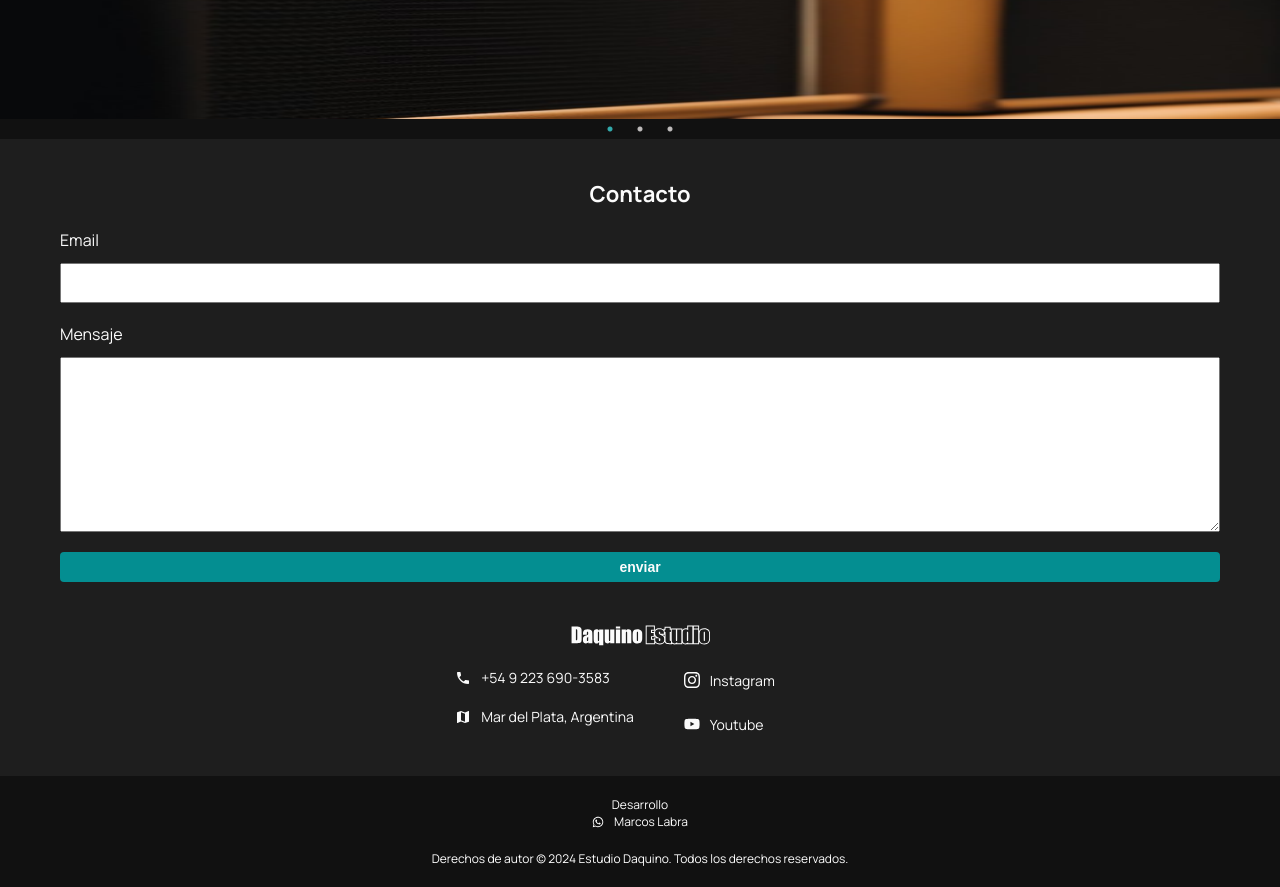
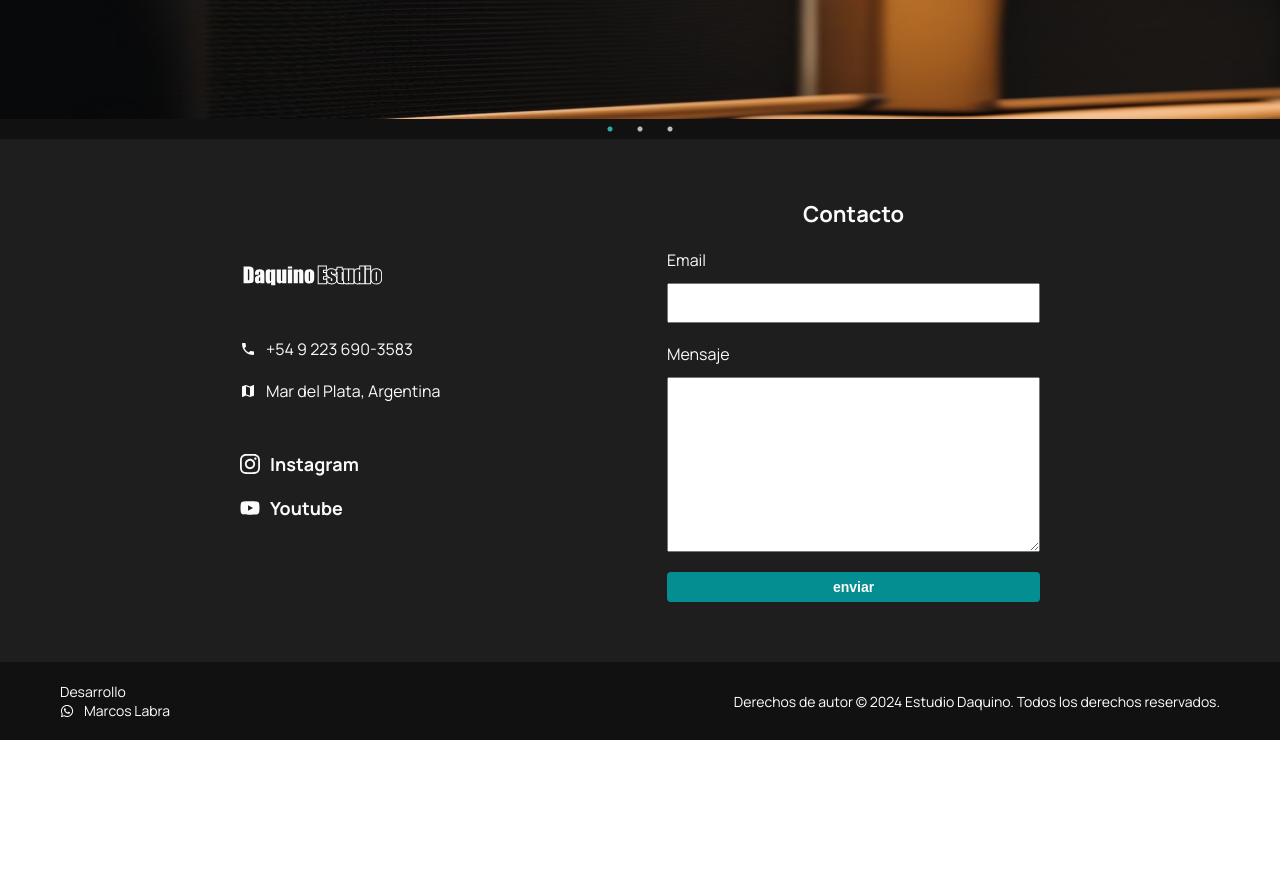
Before and after one commit to MarcosLabra/daquino-estudio, a Next.js app: page / in a window 1280 px wide. Shown: the part 5180-6067 px from the top of the page. After the commit the page ends 5920 px from the top, so only its background shows below. Built offline with nearby package versions, Linux system fonts and the light colour scheme.

Commit message:
termino responsive net, solo falta carousel de fotos

```diff
--- a/src/app/ui/footer/contactForm.module.scss
+++ b/src/app/ui/footer/contactForm.module.scss
@@ -48,3 +48,44 @@
     padding: 40px 60px;
   }
 }
+@media screen and (min-width: 1200px) {
+  .form {
+    padding: 0;
+    width: 373px;
+    h4 {
+      font-size: 22px;
+      font-weight: 700;
+    }
+    div {
+      display: flex;
+      flex-direction: column;
+      width: 100%;
+      margin-top: 20px;
+      label {
+        margin-bottom: 12px;
+      }
+      input {
+        padding: 10px;
+        height: 40px;
+      }
+      textarea {
+        padding: 10px;
+        height: 175px;
+      }
+    }
+    button {
+      margin-top: 20px;
+      background-color: $teal;
+      color: $white;
+      font-size: 14px;
+      font-weight: 700;
+      border: none;
+      width: 100%;
+      height: 30px;
+      border-radius: 4px;
+      &:hover {
+        background-color: $teal-highlight;
+      }
+    }
+  }
+}
--- a/src/app/ui/footer/copyright.module.scss
+++ b/src/app/ui/footer/copyright.module.scss
@@ -39,3 +39,25 @@
     }
   }
 }
+
+@media screen and (min-width: 1200px) {
+  .copyright {
+    flex-direction: row;
+    justify-content: space-between;
+    padding: 20px 60px;
+    color: white;
+    font-size: 14px;
+    text-align: left;
+
+    a {
+      display: flex;
+      align-items: flex-start;
+      margin-bottom: 0px;
+
+      div {
+        display: flex;
+        align-items: center;
+      }
+    }
+  }
+}
--- a/src/app/ui/footer/footer.jsx
+++ b/src/app/ui/footer/footer.jsx
@@ -7,8 +7,10 @@ import Copyright from './Copyright';
 export default function Footer() {
     return (
         <footer id='contact' className={style.footer}>
+        <div className={style.container}>
             <ContactForm />
             <Info />
+        </div>
             <Copyright />
         </footer>
     )
--- a/src/app/ui/footer/footer.module.scss
+++ b/src/app/ui/footer/footer.module.scss
@@ -1,3 +1,16 @@
 .footer{
     background-color: #1E1E1E;
 }
+
+@media screen and (min-width: 1200px) {
+    .footer{
+        .container{
+            display: flex;
+            flex-direction: row-reverse;
+            justify-content: space-between;
+            align-items: center;
+            padding: 60px 240px;
+        }
+    }
+
+}
--- a/src/app/ui/footer/info.module.scss
+++ b/src/app/ui/footer/info.module.scss
@@ -60,7 +60,37 @@
       }
       .rrss {
         margin: 0 50px;
+        p{
+          font-weight: 700;
+        }
       }
     }
   }
 }
+@media screen and (min-width: 1200px) {
+  .infoContainer {
+    padding: 0;
+    display: flex;
+    flex-direction: column;
+    align-items: flex-start;
+    .infoDiv {
+      display: flex;
+      flex-direction: column;
+      align-items: flex-start;
+      margin-top: 20px;
+      .info {
+        margin: 30px 0 0 0;
+        p{
+          font-size: 16px;
+        }
+      }
+      .rrss {
+        margin: 30px 0 0 0;
+        font-size: 20px;
+        p{
+          font-size: 18px;
+        }
+      }
+    }
+  }
+}
```
